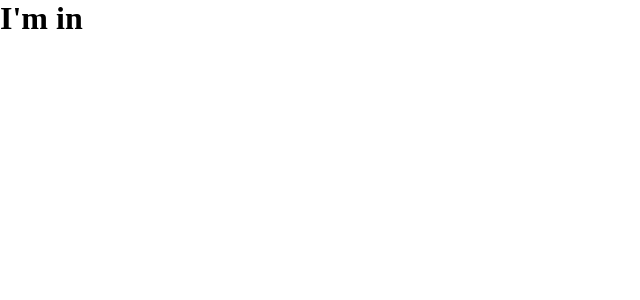
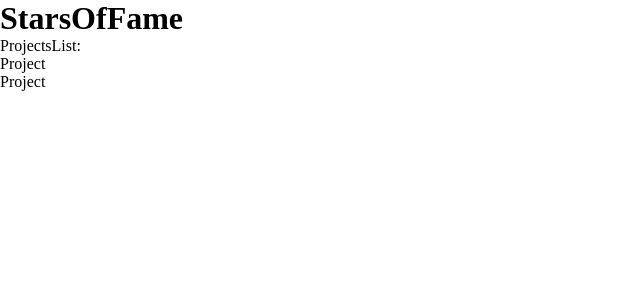
Before and after one commit to Emzawadzki/stars-of-fame, a React (Create React App) app: page / in a window 1280 px wide. Shown: the top 300 px of the page, without its empty margins (0-640 px from the left). Built offline with nearby package versions, Linux system fonts and the light colour scheme.

Commit message:
Initial app draft

```diff
--- a/src/components/App.jsx
+++ b/src/components/App.jsx
@@ -1,9 +1,13 @@
 import React from "react";
+
+import Header from "../components/Header/Header";
+import Main from "../components/Main/Main";
 
 const App = () => {
 	return (
 		<div>
-			<h1>I'm in</h1>
+			<Header />
+			<Main />
 		</div>
 	);
 };
--- /dev/null
+++ b/src/components/Header/Header.jsx
@@ -0,0 +1,11 @@
+import React from "react";
+
+const Header = () => {
+	return (
+		<header>
+			<h1>StarsOfFame</h1>
+		</header>
+	);
+};
+
+export default Header;
--- /dev/null
+++ b/src/components/Main/Main.jsx
@@ -0,0 +1,22 @@
+import React, { Component } from "react";
+import { connect } from "react-redux";
+
+import ProjectsList from "../ProjectsList/ProjectsList";
+
+class Main extends Component {
+	render() {
+		return (
+			<main>
+				<ProjectsList projects={this.props.projects} />
+			</main>
+		);
+	}
+}
+
+const mapStateToProps = state => {
+	return {
+		projects: state.projects
+	};
+};
+
+export default connect(mapStateToProps)(Main);
--- /dev/null
+++ b/src/components/ProjectsList/Project.jsx
@@ -0,0 +1,11 @@
+import React from 'react';
+
+const Project = () => {
+	return (
+		<div>
+			Project
+		</div>
+	);
+}
+
+export default Project;
--- /dev/null
+++ b/src/components/ProjectsList/ProjectsList.jsx
@@ -0,0 +1,16 @@
+import React from "react";
+
+import Project from "./Project";
+
+const ProjectsList = ({ projects }) => {
+	return (
+		<div>
+			ProjectsList:
+			{projects && projects.map((el, i) => {
+				return <Project key={i} />;
+			})}
+		</div>
+	);
+};
+
+export default ProjectsList;
--- a/src/index.js
+++ b/src/index.js
@@ -1,9 +1,21 @@
 import React from "react";
 import ReactDOM from "react-dom";
+import { createStore } from "redux";
+import { Provider } from "react-redux";
+
 import "./index.scss";
-import App from "./components/App";
 import * as serviceWorker from "./serviceWorker";
 
-ReactDOM.render(<App />, document.getElementById("app"));
+import projectsReducer from "./reducers/projectsReducer";
+import App from "./components/App";
+
+const store = createStore(projectsReducer);
+
+ReactDOM.render(
+	<Provider store={store}>
+		<App />
+	</Provider>,
+	document.getElementById("app")
+);
 
 serviceWorker.unregister();
--- /dev/null
+++ b/src/reducers/projectsReducer.js
@@ -0,0 +1,16 @@
+const initState = {
+	projects: [
+		{
+			id: 1
+		},
+		{
+			id: 2
+		}
+	]
+};
+
+const projectsReducer = (state = initState, action) => {
+	return state;
+};
+
+export default projectsReducer;
```
